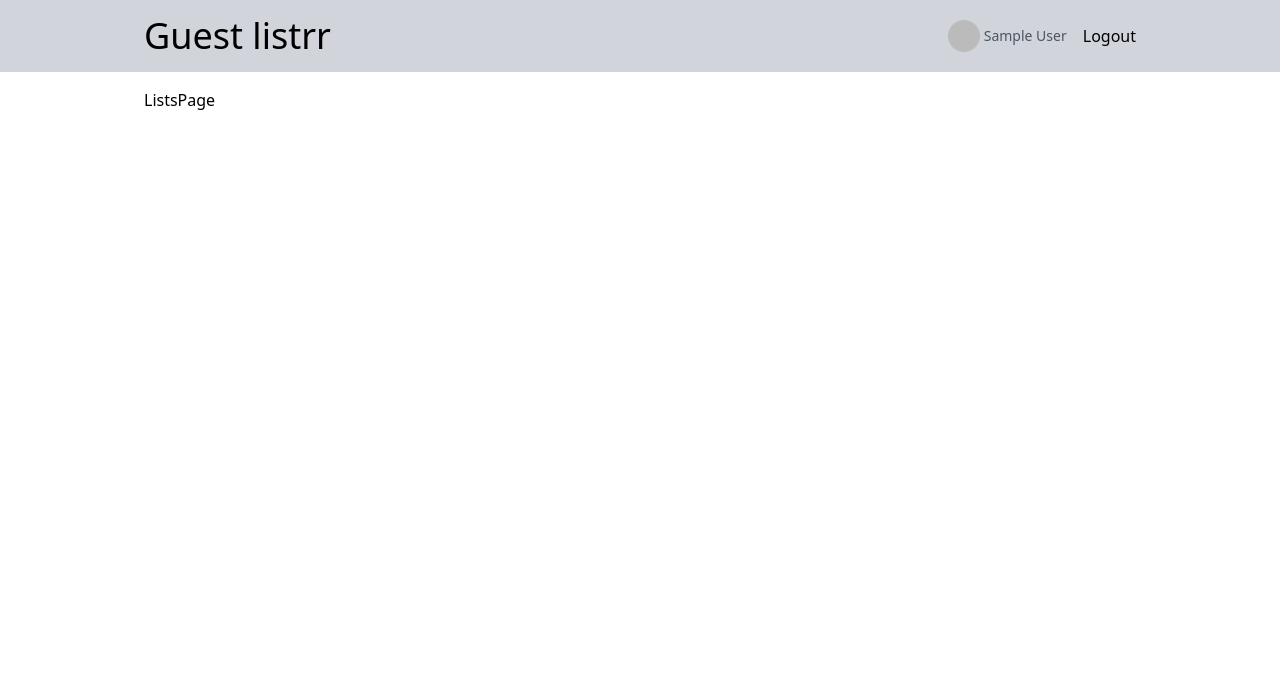
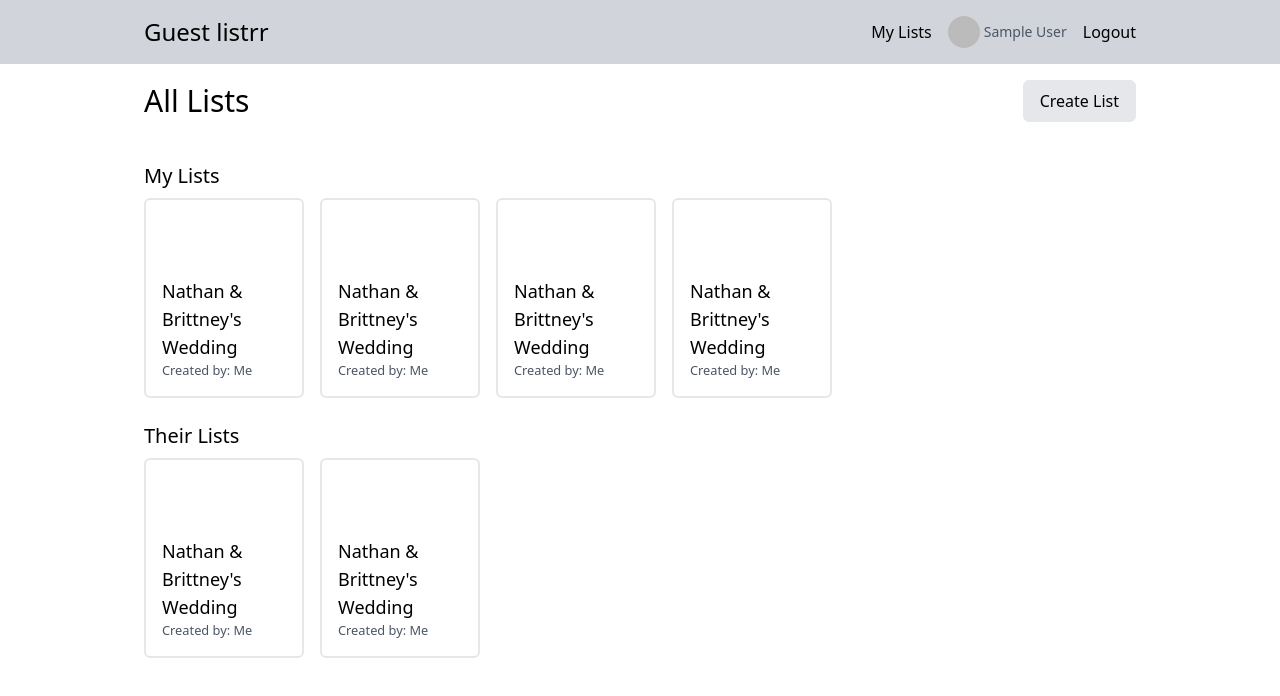
Before and after one commit to NathanDowner/guest-list, a React (Vite) app: page /lists in a window 1280 px wide. Shown: the top 696 px of the page. Built offline with nearby package versions, Linux system fonts and the light colour scheme; no server answers; sample sign-in values are in the browser's storage.

Commit message:
flesh out the lists page

```diff
--- a/src/components/Header.tsx
+++ b/src/components/Header.tsx
@@ -7,12 +7,13 @@ const Header = () => {
   return (
     <header className="bg-gray-300">
       <div className="flex justify-between items-center mx-auto max-w-5xl p-4">
-        <h1 className="text-4xl text-center">
+        <h3 className="text-2xl text-center">
           <Link to={AppRoutes.root}>Guest listrr</Link>
-        </h1>
+        </h3>
         <div>
           {user ? (
             <div className="flex items-center gap-4">
+              <Link to={AppRoutes.lists}>My Lists</Link>
               <div className="flex items-center gap-1 text-sm text-gray-600">
                 <img
                   className="inline-block w-8 h-8 rounded-full"
--- /dev/null
+++ b/src/components/ListCard.tsx
@@ -0,0 +1,12 @@
+const ListCard = () => {
+  return (
+    <div className="border-2 rounded-md min-h-[200px] w-40 p-4">
+      <div className="flex h-full flex-col justify-end">
+        <h3 className="text-lg">Nathan & Brittney's Wedding</h3>
+        <small className="text-gray-600">Created by: Me</small>
+      </div>
+    </div>
+  );
+};
+
+export default ListCard;
--- a/src/pages/ListsPage.tsx
+++ b/src/pages/ListsPage.tsx
@@ -1,7 +1,39 @@
-import React from 'react';
+import ListCard from './../components/ListCard';
 
 const ListsPage = () => {
-  return <div>ListsPage</div>;
+  return (
+    <>
+      <header className="mb-10 flex justify-between items-center">
+        <h1 className="text-3xl">All Lists</h1>
+        <button className="border py-2 px-4 rounded-md bg-gray-200 hover:bg-gray-300">
+          Create List
+        </button>
+      </header>
+
+      <section className="mb-6">
+        <header className="mb-2 text-xl">
+          <h2>My Lists</h2>
+        </header>
+
+        <div className="flex gap-4">
+          {Array.from({ length: 4 }).map((_, i) => (
+            <ListCard key={i} />
+          ))}
+        </div>
+      </section>
+      <section className="mb-6">
+        <header className="mb-2 text-xl">
+          <h2>Their Lists</h2>
+        </header>
+
+        <div className="flex gap-4">
+          {Array.from({ length: 2 }).map((_, i) => (
+            <ListCard key={i} />
+          ))}
+        </div>
+      </section>
+    </>
+  );
 };
 
 export default ListsPage;
```
